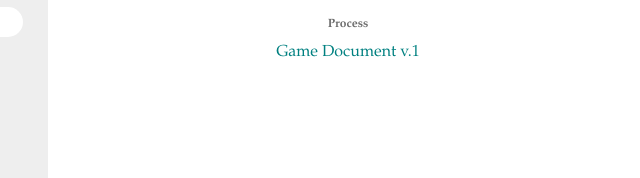
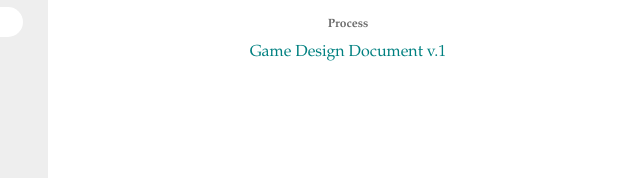
Before and after one commit to rafiemilio/rafialam.com, a website: page app/glitch.html in a window 1280 px wide. Shown: the part 723-901 px from the top of the page, 252-892 px from the left. Drawn offline with nearby package versions, Linux system fonts and the light colour scheme; files that its build step writes are made by us from their sources.

Commit message:
Name Change

```diff
--- a/app/glitch.html
+++ b/app/glitch.html
@@ -113,7 +113,7 @@
 
           <section id="process">
             <h3>Process</h3>
-            <a target="_blank" href="http://rafialam.com/gdd/GlitchDD080215.pdf">Game Document v.1</a>
+            <a target="_blank" href="http://rafialam.com/gdd/GlitchDD080215.pdf">Game Design Document v.1</a>
           </section>
         </section>
 
```
Also changed, not shown: app/analog.html (+4 -0 lines).
